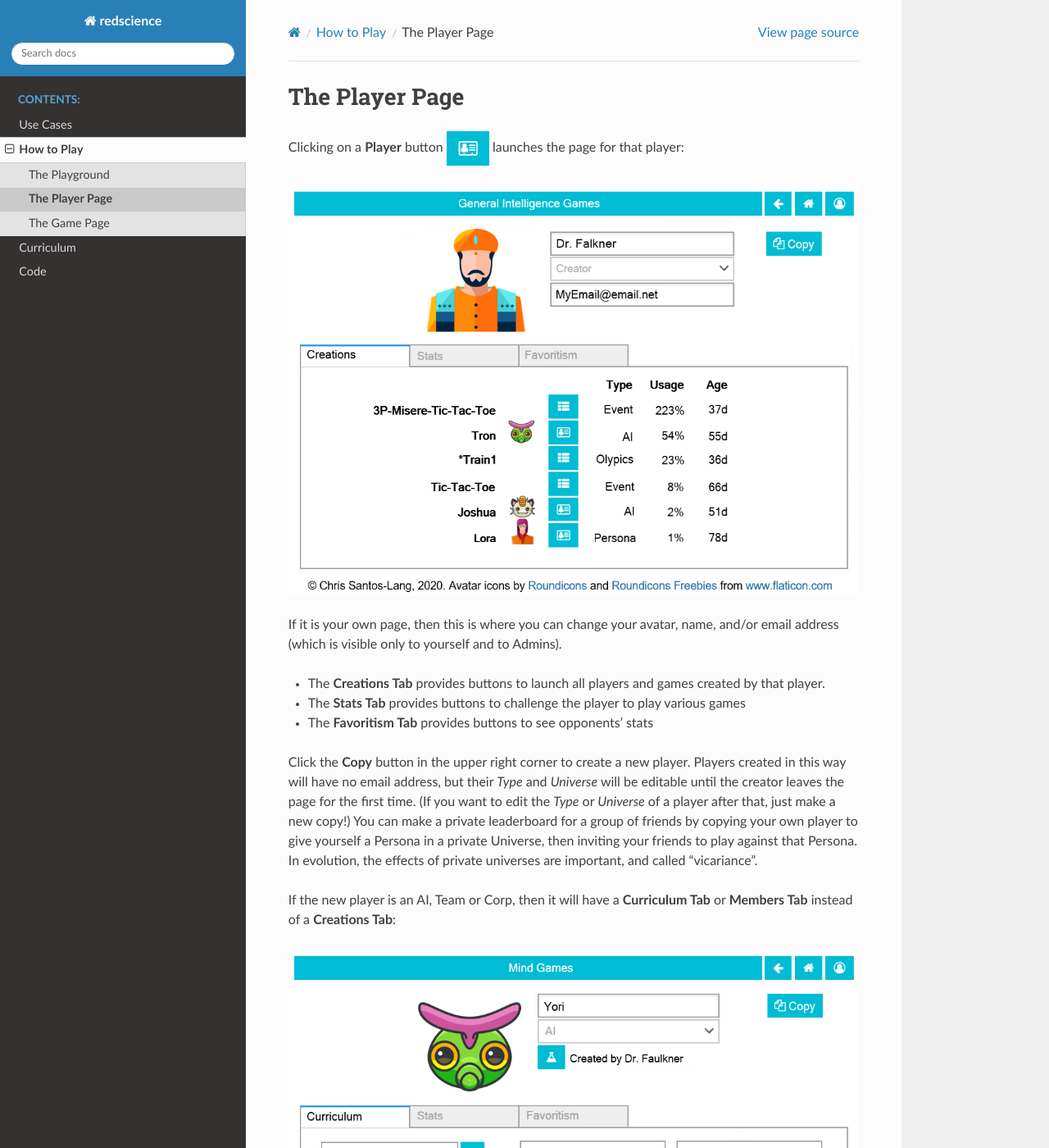
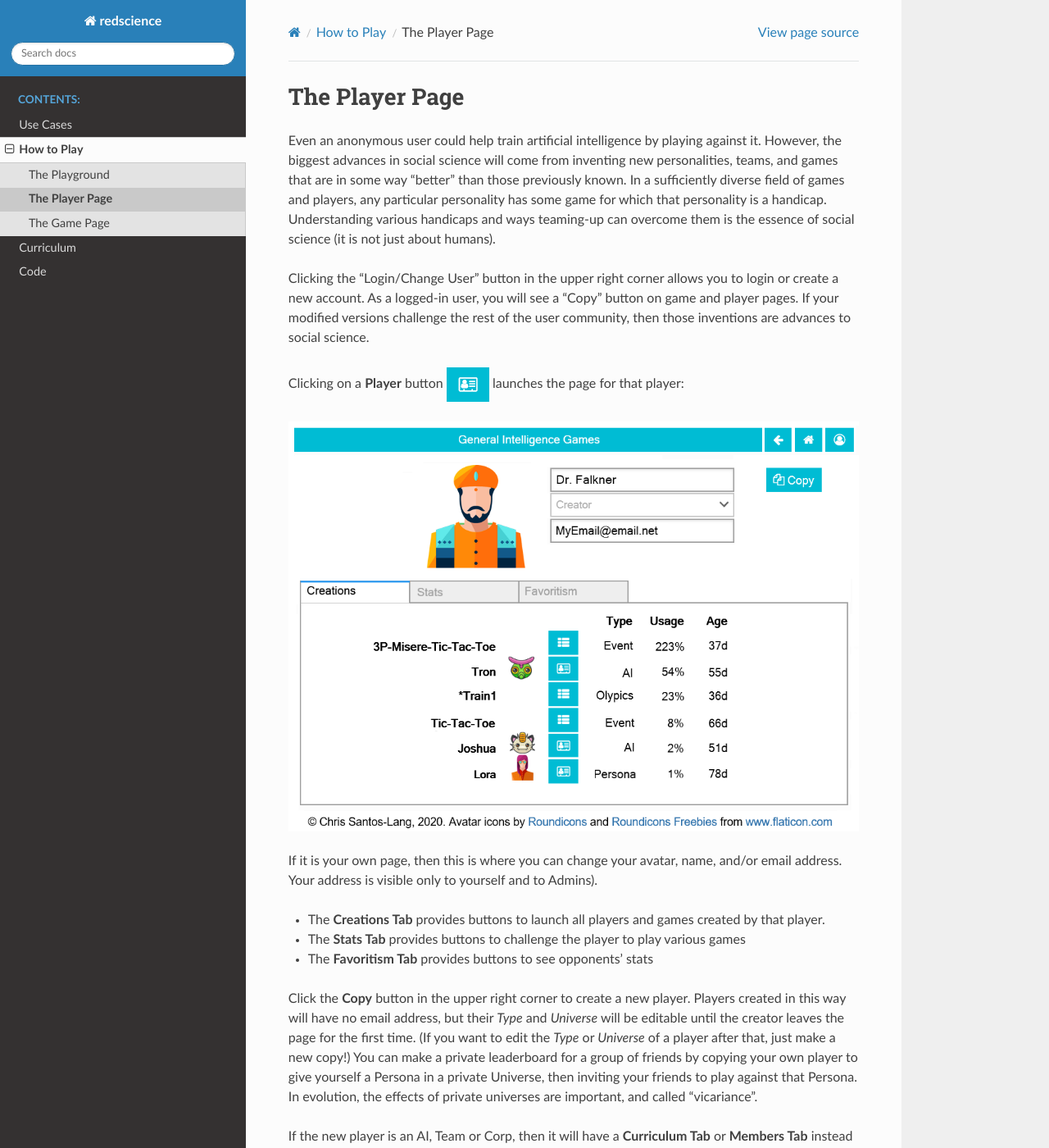
Before and after one commit to ChrisSantosLang/redscience, a Sphinx documentation site: the page built from docs/source/player.rst, in a window 1280 px wide and 1400 px high. Shown: the whole window at 82% size. Built offline with Sphinx 7.4.7 and the Read the Docs theme 2.0.0, drawn with Linux system fonts in a browser that asks for light colours; pages that are not in the unit, such as notebooks, are missing from menus; some of the changed text lies outside the part shown.

Commit message:
Update player.rst

```diff
--- a/docs/source/player.rst
+++ b/docs/source/player.rst
@@ -1,13 +1,28 @@
 ===============
 The Player Page
 ===============
+
+Even an anonymous user could help train artificial intelligence by
+playing against it. However, the biggest advances in social science will
+come from inventing new personalities, teams, and games that are in some way
+"better" than those previously known. In a sufficiently diverse field of
+games and players, any particular personality has some game for which that
+personality is a handicap. Understanding various handicaps and ways
+teaming-up can overcome them is the essence of social science (it is not
+just about humans).
+
+Clicking the "Login/Change User" button in the upper right corner allows
+you to login or create a new account. As a logged-in user, you will see
+a "Copy" button on game and player pages. If your modified versions
+challenge the rest of the user community, then those inventions are advances
+to social science.
 
 Clicking on a **Player** button |playerbutton| launches the page for that player:
 
 .. image:: releases/images/Creations.png
 
 If it is your own page, then this is where you can change your avatar,
-name, and/or email address (which is visible only to yourself and to
+name, and/or email address. Your address is visible only to yourself and to
 Admins).
 
 * The **Creations Tab** provides buttons to launch all players and games
```
Also changed, not shown: other parts of docs/source/player.rst (+1 -1 lines).
